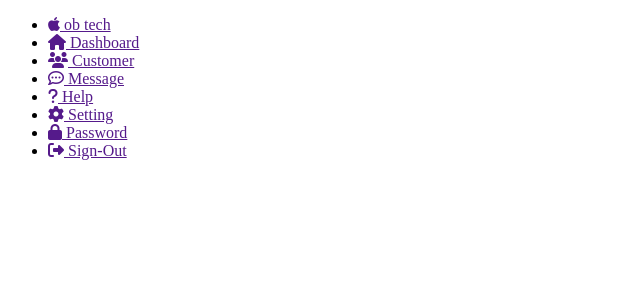
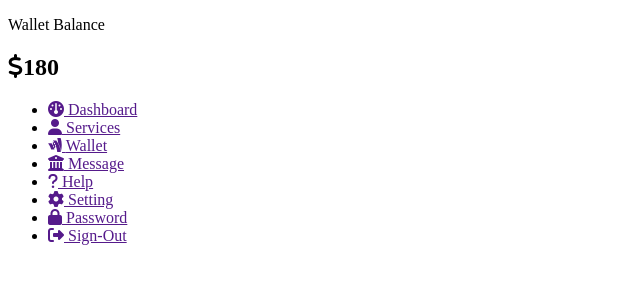
Before and after one commit to Richard-Raph/dataPlug, a plain HTML site: page dashboard.html in a window 1280 px wide. Shown: the whole page, without its empty margins (0-640 px from the left). Drawn offline with Linux system fonts and the light colour scheme.

Commit message:
this is a new work

```diff
--- a/dashboard.html
+++ b/dashboard.html
@@ -16,21 +16,16 @@
 <body>
                 <!-- ====================================navigation================================================ -->
                 <div class="container">
+                    <div class="wallet">
+                        <p>Wallet Balance</p>
+                        <h2><i class="fa fa-dollar" aria-hidden="true"></i>180</h2>
+                    </div>
                     <div class="navigation">
                         <ul>
                             <li>
                                 <a href="">
                                     <span class="icon">
-                                    <i class="fab fa-apple v1"></i>
-                                    </span>
-                                    <span class="title">ob tech</span>
-                                </a>
-                            </li>
-
-                            <li>
-                                <a href="">
-                                    <span class="icon">
-                                    <i class="fa fa-home v1"></i>
+                                    <i class="fas fa-dashboard"></i>
                                     </span>
                                     <span class="title">Dashboard</span>
                                 </a>
@@ -39,16 +34,25 @@
                             <li>
                                 <a href="">
                                     <span class="icon">
-                                    <i class="fa fa-users v1"></i>
+                                    <i class="fa fa-user"></i>
                                     </span>
-                                    <span class="title">Customer</span>
+                                    <span class="title">Services</span>
                                 </a>
                             </li>
 
                             <li>
                                 <a href="">
                                     <span class="icon">
-                                    <i class="far fa-commenting v1"></i>
+                                    <i class="fa fa-google-wallet"></i>
+                                    </span>
+                                    <span class="title">Wallet</span>
+                                </a>
+                            </li>
+
+                            <li>
+                                <a href="">
+                                    <span class="icon">
+                                    <i class="fas fa-bank"></i>
                                     </span>
                                     <span class="title">Message</span>
                                 </a>
@@ -91,5 +95,8 @@
                             </li>
                         </ul>
                     </div>
+                </div>
+
+    <script src="dashboard.js"></script>
 </body>
 </html>
```
Also changed, not shown: dashboard.css (line endings or trailing spaces).
